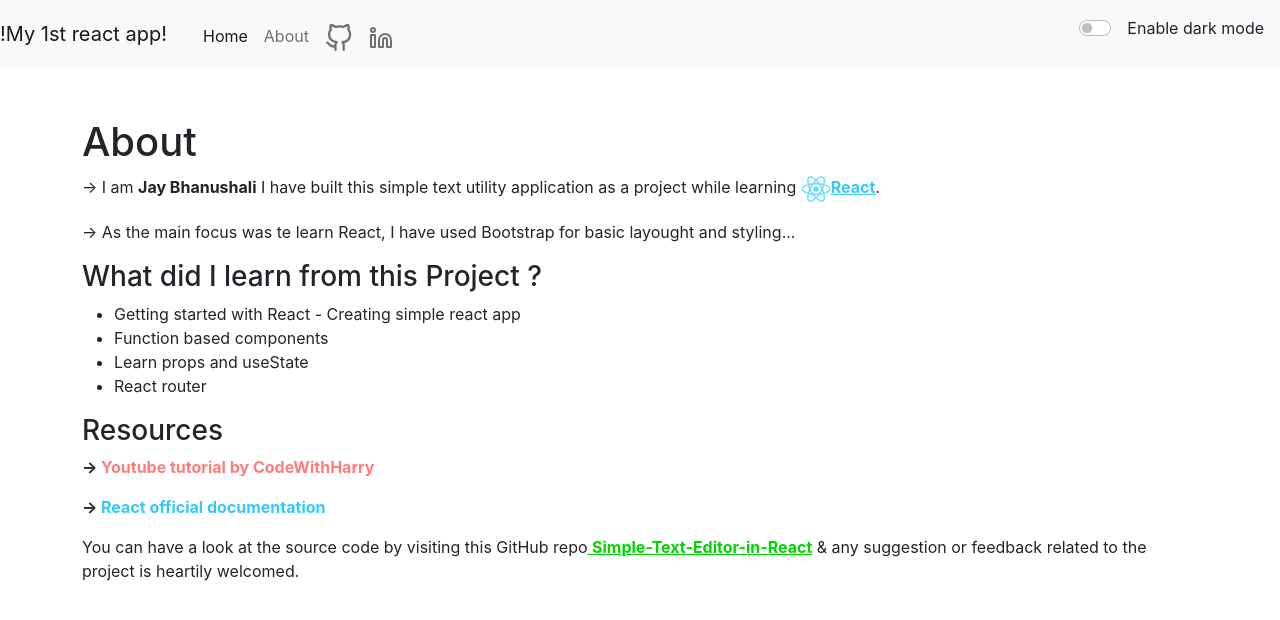
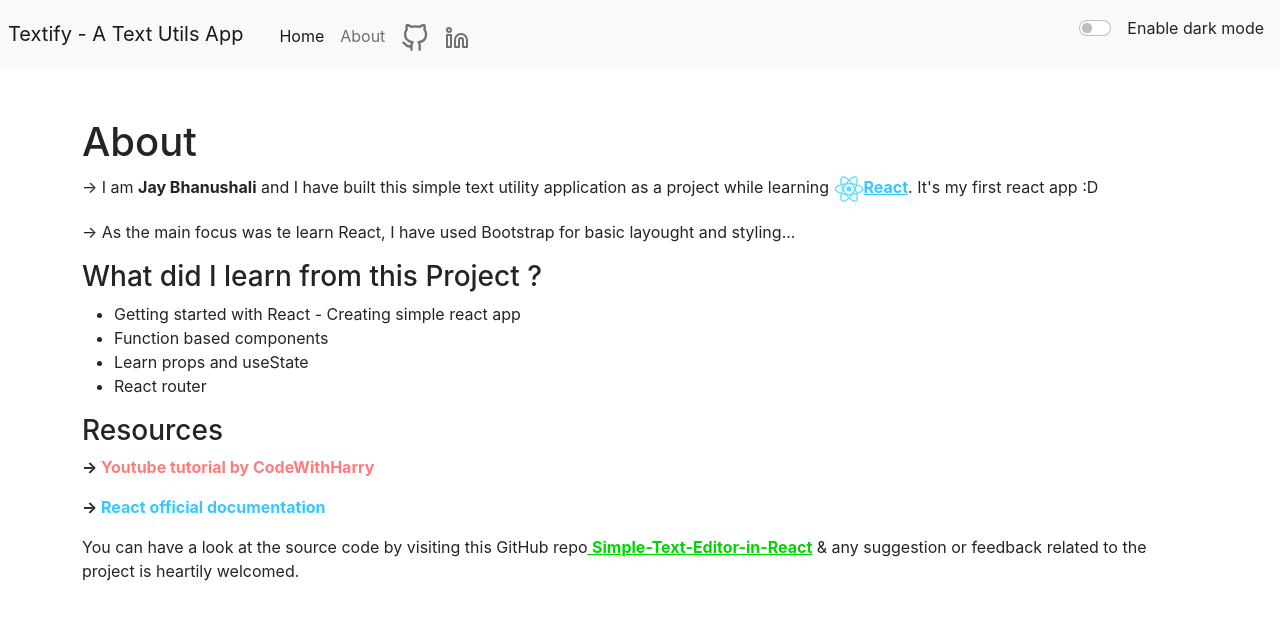
Before and after one commit to coder-jkb/Simple-Text-Editor-in-React, a React (Create React App) app in the folder my-app/: page /Simple-Text-Editor-in-React/about in a window 1280 px wide. Shown: the top 620 px of the page. Built offline with nearby package versions, Linux system fonts and the light colour scheme.

Commit message:
Navbar title changed and about page updated

```diff
--- a/my-app/src/App.js
+++ b/my-app/src/App.js
@@ -45,7 +45,7 @@ const handleToggleMode = () => {
         https://getbootstrap.com/docs/5.0/forms/checks-radios/#switches
         */}
       <Router>
-        <Navbar title="!My 1st react app!" navModeClass={navModeClass} handleToggleMode={handleToggleMode} mode={mode} />
+        <Navbar title="Textify - A Text Utils App" navModeClass={navModeClass} handleToggleMode={handleToggleMode} mode={mode} />
         <Alert alert={alert} />
         <Switch>
             <Route exact path="/Simple-Text-Editor-in-React">
--- a/my-app/src/components/About.js
+++ b/my-app/src/components/About.js
@@ -5,7 +5,7 @@ export default function About(props) {
         <div className={"container text-"+props.mode} >
             <h1 className="about">About</h1>
             <p>
-            &rarr; I am <strong>Jay Bhanushali</strong> I have built this simple text utility application as a project while learning <strong><a href="https://reactjs.org" style={{color:"#35c7ff"}}><img src="logo192.png" alt="React_logo" style={{height:"30px"}} />React</a></strong>.
+            &rarr; I am <strong>Jay Bhanushali</strong> and I have built this simple text utility application as a project while learning <strong><a href="https://reactjs.org" style={{color:"#35c7ff"}}><img src="logo192.png" alt="React_logo" style={{height:"30px"}} />React</a></strong>. It's my first react app :D
             </p>
             <p>
             &rarr; As the main focus was te learn React, I have used Bootstrap for basic layought and styling...
--- a/my-app/src/components/Navbar.js
+++ b/my-app/src/components/Navbar.js
@@ -8,7 +8,7 @@ export default function Navbar(props) {
   return (
     <>
       <nav className={"navbar navbar-expand-lg " + props.navModeClass}>
-        <Link className="navbar-brand" to="/Simple-Text-Editor-in-React/">{props.title}</Link>
+        <Link className="ms-2 navbar-brand" to="/Simple-Text-Editor-in-React/">{props.title}</Link>
         <div className="container-fluid">
           {/* toggle mode */}
           <button style={{ position: "a", top: "1rem", left: "1rem" }} className="navbar-toggler" type="button" data-bs-toggle="collapse" data-bs-target="#navbarSupportedContent" aria-controls="navbarSupportedContent" aria-expanded="false" aria-label="Toggle navigation">
```
